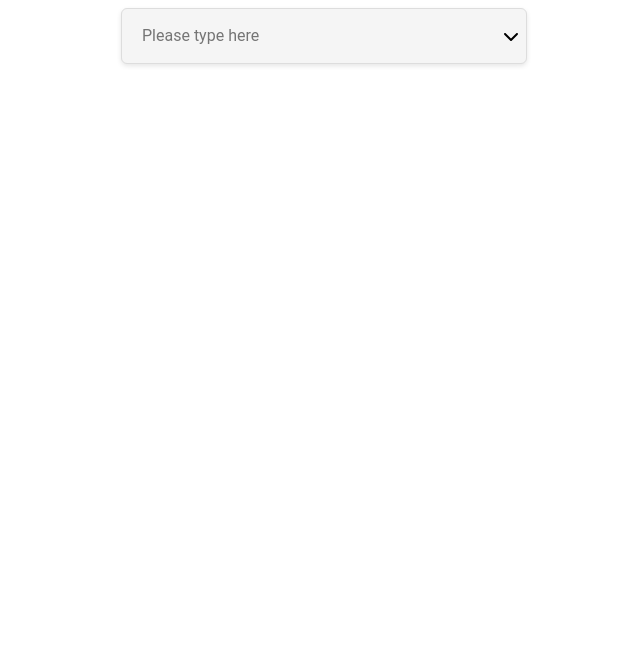
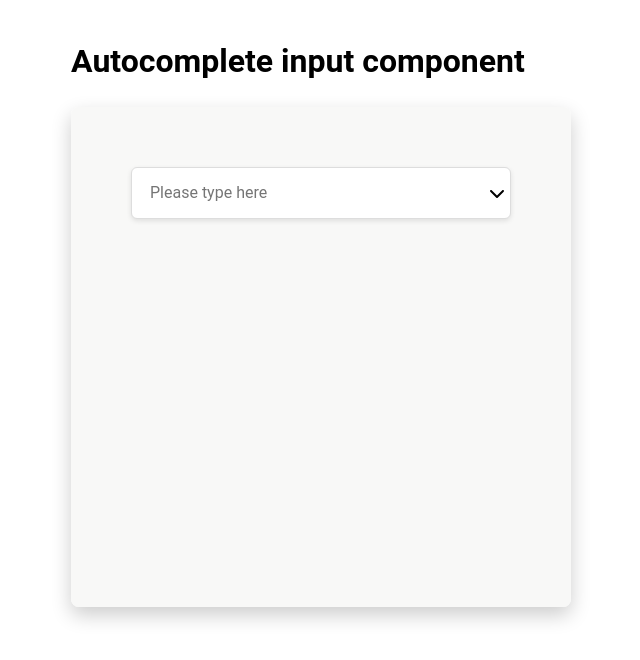
Before and after one commit to kfvv/vue-pages, a Vue app in the folder autocomplete-input/: page / in a window 1280 px wide. Shown: the top 660 px of the page, without its empty margins (319-959 px from the left). Built offline with nearby package versions, Linux system fonts and the light colour scheme.

Commit message:
add header

```diff
--- a/autocomplete-input/index.html
+++ b/autocomplete-input/index.html
@@ -10,3 +10,12 @@
     <script type="module" src="/src/main.ts"></script>
   </body>
 </html>
+
+<style>
+  body {
+    font-family: Roboto, sans-serif;
+    margin: 0 auto;
+    padding: 16px;
+    max-width: 500px;
+  }
+</style>
--- a/autocomplete-input/src/App.vue
+++ b/autocomplete-input/src/App.vue
@@ -25,10 +25,18 @@ const nameData = [
 </script>
 <template>
   <header>
-    <div class="wrapper"></div>
+    <div class="wrapper">
+      <h1>Autocomplete input component</h1>
+    </div>
   </header>
   <main>
-    <AutoCompleteInput :suggestions="nameData" />
+    <div class="parent__container">
+      <div class="autocomplete__input-container">
+        <div class="parent__main">
+          <AutoCompleteInput :suggestions="nameData" />
+        </div>
+      </div>
+    </div>
   </main>
 </template>
 <style scoped>
@@ -36,9 +44,28 @@ header {
   line-height: 1.5;
 }
 
-.logo {
-  display: block;
-  margin: 0 auto 2rem;
+.parent__main {
+  height: 100%;
+  padding-top: 50px;
+  background: #f8f8f7;
+  border-radius: 8px;
+}
+
+.parent__container {
+  width: 100%;
+  height: 500px;
+  transition:
+    width 2s,
+    height 2s;
+}
+
+.autocomplete__input-container {
+  display: flex;
+  flex-direction: column;
+  height: 100%;
+  background: #fff;
+  border-radius: 8px;
+  box-shadow: 0 8px 20px rgba(0, 0, 0, 0.2);
 }
 
 @media (width >= 1024px) {
--- a/autocomplete-input/src/components/AutoComplete.vue
+++ b/autocomplete-input/src/components/AutoComplete.vue
@@ -213,10 +213,9 @@ function scrollIntoView(): void {
   display: flex;
   flex-direction: row;
   align-items: center;
-  width: 100%;
   min-height: 48px;
-  padding: 2px;
-  background-color: #f5f5f5;
+  margin: 10px;
+  background-color: white;
   border: 1px solid #ddd;
   border-radius: 6px;
   box-shadow: 0 2px 5px 0 rgba(0, 0, 0, 0.1);
@@ -246,7 +245,6 @@ function scrollIntoView(): void {
   max-height: 212.5px;
   margin-top: 5px;
   overflow: auto;
-  font-family: Roboto, sans-serif;
   background: #fff;
   box-shadow: 0 2px 5px 0 rgba(0, 0, 0, 0.1);
 }
```
